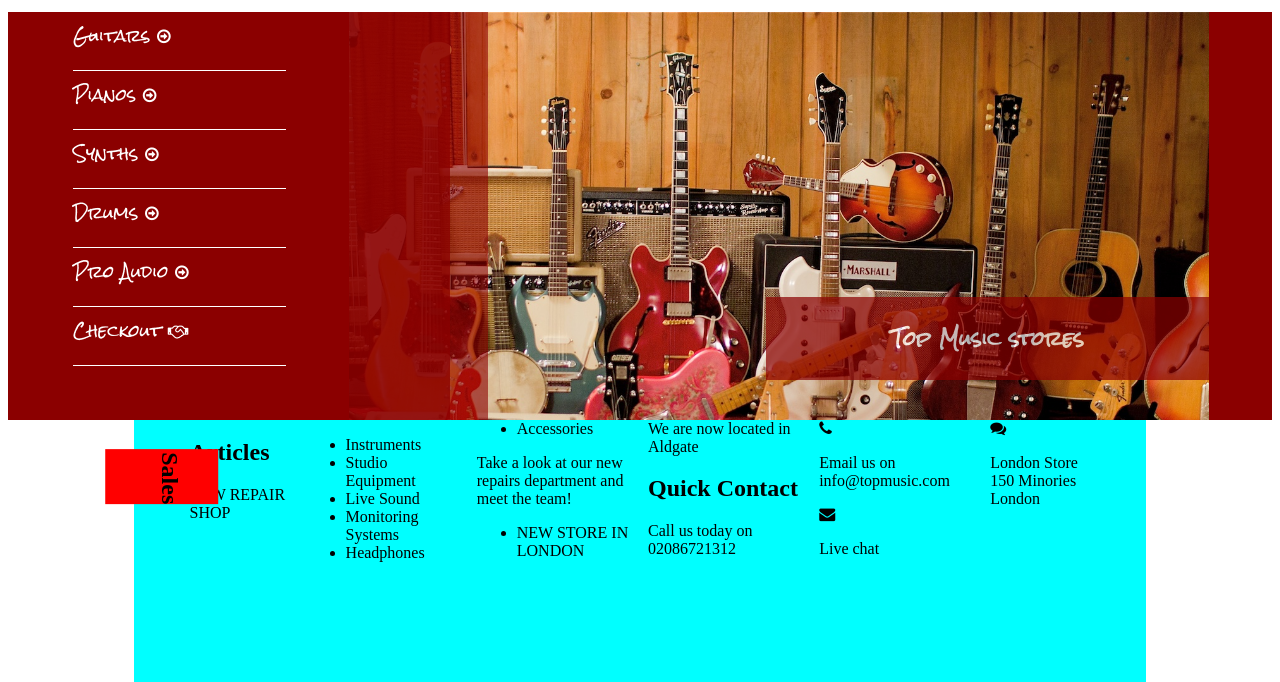
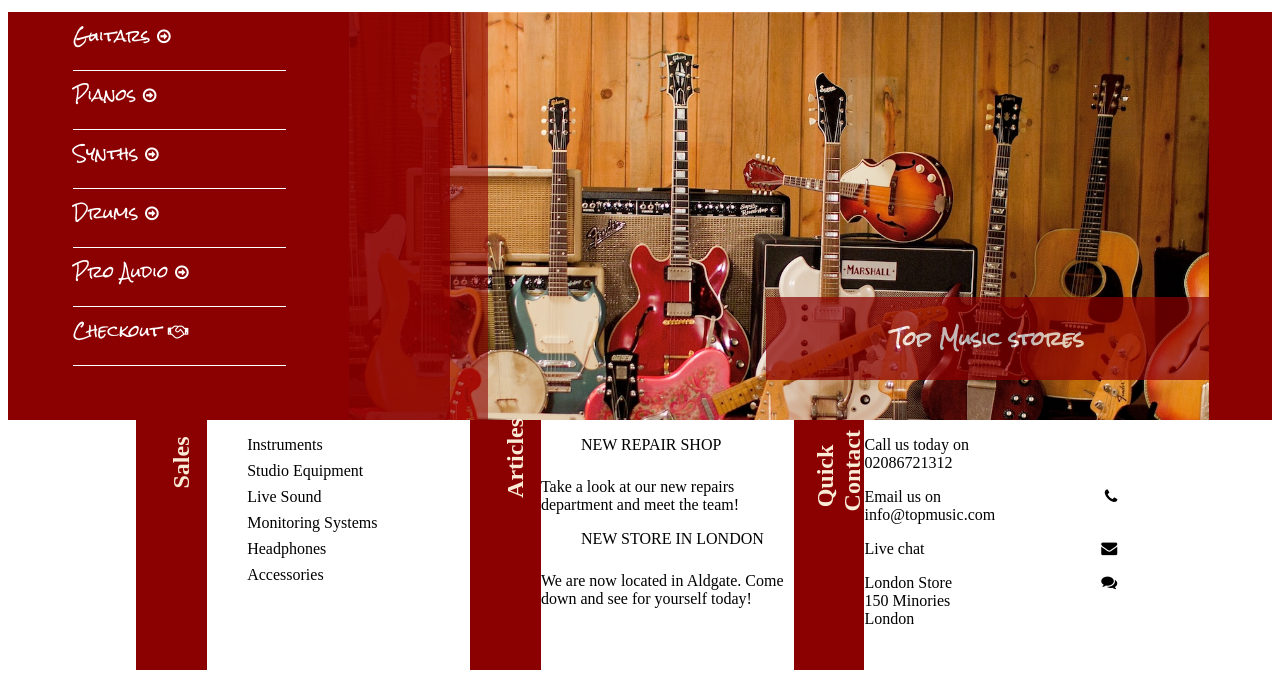
Before and after one commit to edd1231/EBhtml5, a plain HTML site: page website2/Website2 class.html in a window 1280 px wide. Shown: the part 118-800 px from the top of the page. Drawn offline with Linux system fonts and the light colour scheme.

Commit message:
Add files via upload

```diff
--- a/website2/Website2 class.html
+++ b/website2/Website2 class.html
@@ -60,7 +60,8 @@
 
 <!--		navigation section end-->
 
-		<section id="information" class="container section2">
+		<section id="information" class="container">
+          <div class="section2">
             <div class="p1c1">
             <h2>Sales</h2>
             </div>
@@ -88,7 +89,7 @@
                 <ul>
                     <li><a>NEW STORE IN LONDON</a></li>
                 </ul>
-                <p><a>We are now located in Aldgate</a></p>
+                <p><a>We are now located in Aldgate. Come down and see for yourself today!</a></p>
             </div>
 
             <div class="p1c5">
@@ -100,6 +101,7 @@
                 <p>Email us on <br> info@topmusic.com </p><i class="fa fa-envelope" aria-hidden="true"></i>
                 <p>Live chat</p><i class="fa fa fa-comments" aria-hidden="true"></i>
                 <p>London Store<br>150 Minories<br>London</p>
+            </div>
             </div>
 		</section>
 
--- a/website2/css/Stylesheet.css
+++ b/website2/css/Stylesheet.css
@@ -126,19 +126,69 @@
 /*End of Nav Bar section*/
 
 .section2{
-    position: relative;
-    background-color: aqua;
-    column-count: 6;
-    height: 800px;
+    width: 100%;
+/*    position: relative;*/
+/*    column-count: 3;*/
+  display: inline-block;
+/*    height: auto;*/
+}
+.section2 h2{
+  padding-top: 20px;
+  text-align: center;
+  transform: rotate(-90deg);
+  color: antiquewhite;
+
+}
+.section2 li{
+  list-style-type: none;
+  font-size: 1.0em;
+  padding-bottom: 8px;
 }
 .p1c1{
+/*    position: absolute;*/
     float: left;
-    background-color: red;
-    transform: rotate(90deg);
-    padding-left: 2%;
-    padding-bottom: 20%;
-    padding-top: 10%;
+  margin-left: 2px;
+  width: 7%;
+/*    left=500px;*/
+/*    left: 0;*/
+/*    margin-top: 66px;*/
+    background-color: darkred;
+    height: 250px;
 }
 .p1c2{
-    float: left;
+  float: left;
+  width: 26%;
+
+  height: 80%;
+/*  padding-right: 20px;*/
 }
+.p1c3{
+  float: left;
+  width:7%;
+  background-color: darkred;
+  height: 250px;
+
+}
+.p1c4{
+  width:25%;
+  float: left;
+
+
+}
+.p1c5{
+  width: 7%;
+  float: left;
+  height: 250px;
+  background-color: darkred;
+
+}
+.p1c6{
+  top: 0;
+  right: 0;
+  width:25%;
+  float: left;
+
+}
+.p1c6 i{
+  float: right;
+}
```
